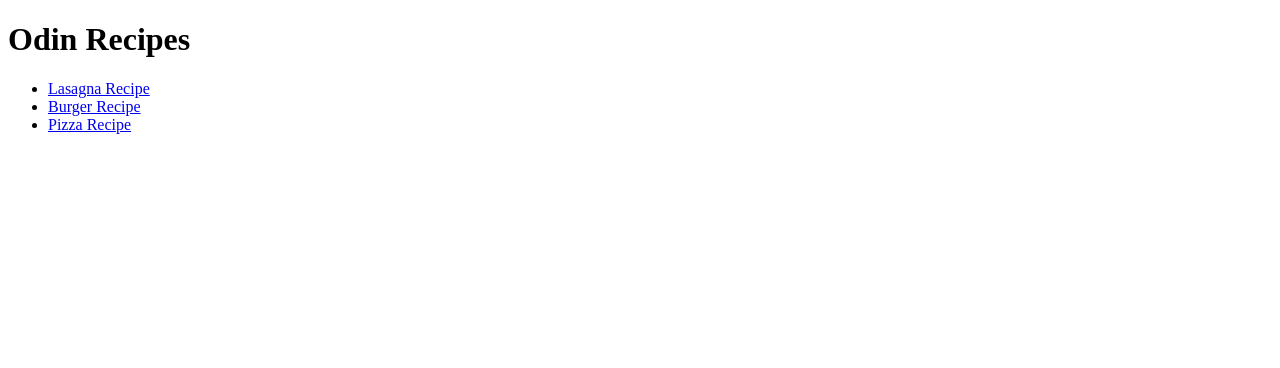
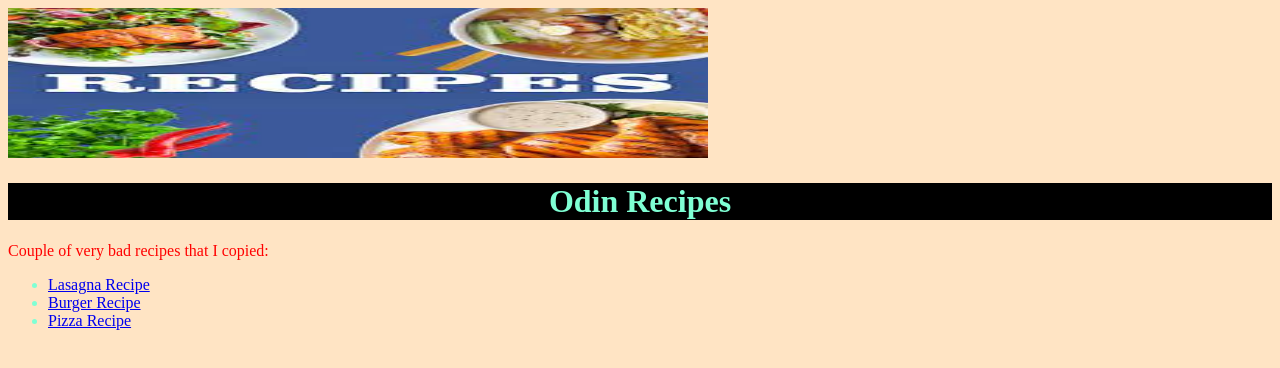
Before and after one commit to tedresmol/odin-recipes, a plain HTML site: page index.html in a window 1280 px wide. Drawn offline with Linux system fonts and the light colour scheme.

Commit message:
made some simple style change for the recipe pages

```diff
--- a/index.html
+++ b/index.html
@@ -5,9 +5,15 @@
     <meta http-equiv="X-UA-Compatible" content="IE=edge">
     <meta name="viewport" content="width=device-width, initial-scale=1.0">
     <title>Document</title>
-</head>
+    <link rel="stylesheet" href="recipes/styles.css"> </head>
+
 <body>
+    <img src="recipes/images/recipes.jpg">
     <h1>Odin Recipes</h1>
+    <p>Couple of very bad recipes that I copied:</p>
+
+
+
    <ul><li><a href="recipes/lasagna.html">Lasagna Recipe</a></li>
     <li> <a href="recipes/burger.html">Burger Recipe</a></li>
         <li> <a href="recipes/pizza.html">Pizza Recipe</a></li></ul>
--- /dev/null
+++ b/recipes/burgercss.css
@@ -0,0 +1,23 @@
+body{
+    background-color: blueviolet;
+}
+
+
+img{
+    height: auto;
+    width: 500px;
+}
+h1,h2{
+    background-color: brown;
+
+
+}
+ul,li{
+    background-color: aquamarine;
+
+
+}
+p,h4{
+    background-color: beige;
+
+}
--- /dev/null
+++ b/recipes/lasagnacss.css
@@ -0,0 +1,24 @@
+body{
+    background-color: bisque;
+
+
+}
+
+img{
+    height: auto;
+    width: 500px;
+}
+h1,h2{
+    background-color: brown;
+
+
+}
+ul,li{
+    background-color: aquamarine;
+
+
+}
+p,h4{
+    background-color: beige;
+
+}
--- /dev/null
+++ b/recipes/pizzacss.css
@@ -0,0 +1,21 @@
+body{
+    background-color: blue;
+}
+img{
+    height: auto;
+    width: 500px;
+}
+h1,h2{
+    background-color: brown;
+
+
+}
+ul,li{
+    background-color: aquamarine;
+
+
+}
+p,h4{
+    background-color: beige;
+
+}
--- /dev/null
+++ b/recipes/styles.css
@@ -0,0 +1,21 @@
+body {
+    background-color: bisque;
+    color: aquamarine;
+
+
+}
+img{
+    height: 150px;
+    width: 700px;
+    text-align: center;
+}
+
+h1 {
+    color:(255, 255, 255);
+    background-color: black;
+    text-align: center;
+  }
+
+  p {
+    color: red;
+  }
```
Also changed, not shown: recipes/burger.html (+5 -0 lines), recipes/lasagna.html (+3 -0 lines), recipes/pizza.html (+3 -0 lines), recipes/images/recipes.jpg (added).
